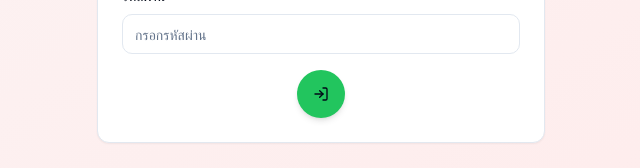
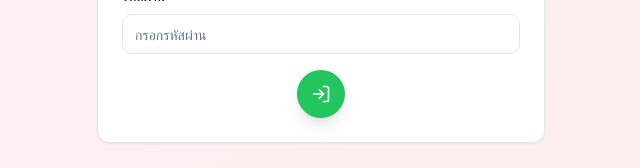
Before and after one commit to oat1122/complaint-hubv185, a Next.js app: page /auth/signin in a window 1280 px wide. Shown: the part 418-586 px from the top of the page, without its empty margins (319-959 px from the left). Built offline with nearby package versions, Linux system fonts and the light colour scheme.

Commit message:
ปรับ ขนาดปุ่ม เข้าสู่ีะบบ และ ออกจากระบบ

```diff
--- a/components/ui/auth-buttons.tsx
+++ b/components/ui/auth-buttons.tsx
@@ -14,16 +14,17 @@ const ExpandButton = React.forwardRef<HTMLButtonElement, ExpandButtonProps>(
       <button
         ref={ref}
         className={cn(
-          "group relative flex items-center justify-start overflow-hidden rounded-full w-12 h-12 transition-all duration-300 shadow-md",
+          "group relative flex items-center justify-start overflow-hidden rounded-full w-12 h-12 transition-all duration-500 ease-in-out shadow-lg hover:shadow-xl transform hover:scale-105 hover:w-40",
           colorClass,
+          "hover:bg-opacity-90",
           className
         )}
         {...props}
       >
-        <span className="flex items-center justify-center w-full transition-all duration-300 group-hover:w-[30%] group-hover:pl-4">
+        <span className="flex items-center justify-center w-12 h-12 transition-all duration-500 ease-in-out group-hover:w-12 group-hover:flex-shrink-0 text-white">
           {icon}
         </span>
-        <span className="absolute right-0 opacity-0 w-0 text-white text-sm font-semibold transition-all duration-300 group-hover:w-[70%] group-hover:opacity-100 group-hover:pr-3">
+        <span className="absolute left-12 opacity-0 w-0 text-white text-sm font-semibold whitespace-nowrap transition-all duration-500 ease-in-out group-hover:opacity-100 group-hover:w-28 overflow-hidden">
           {label}
         </span>
       </button>
@@ -40,9 +41,9 @@ export const LoginButton = React.forwardRef<HTMLButtonElement, LoginButtonProps>
   ({ loading, className, ...props }, ref) => (
     <ExpandButton
       ref={ref}
-      label={loading ? "\u0e01\u0e33\u0e25\u0e31\u0e07\u0e40\u0e02\u0e49\u0e32\u0e2a\u0e39\u0e48\u0e23\u0e30\u0e1a\u0e1a..." : "\u0e40\u0e02\u0e49\u0e32\u0e2a\u0e39\u0e48\u0e23\u0e30\u0e1a\u0e1a"}
-      icon={<LogIn className="w-4 h-4" />}
-      colorClass="bg-green-500"
+      label={loading ? "กำลังเข้าสู่ระบบ..." : "เข้าสู่ระบบ"}
+      icon={<LogIn className="w-5 h-5" />}
+      colorClass="bg-green-500 hover:bg-green-600"
       className={className}
       {...props}
     />
@@ -54,9 +55,9 @@ export const LogoutButton = React.forwardRef<HTMLButtonElement, React.ButtonHTML
   ({ className, ...props }, ref) => (
     <ExpandButton
       ref={ref}
-      label="\u0e2d\u0e2d\u0e01\u0e08\u0e32\u0e01\u0e23\u0e30\u0e1a\u0e1a"
-      icon={<LogOut className="w-4 h-4" />}
-      colorClass="bg-red-500"
+      label="ออกจากระบบ"
+      icon={<LogOut className="w-5 h-5" />}
+      colorClass="bg-red-500 hover:bg-red-600"
       className={className}
       {...props}
     />
```
